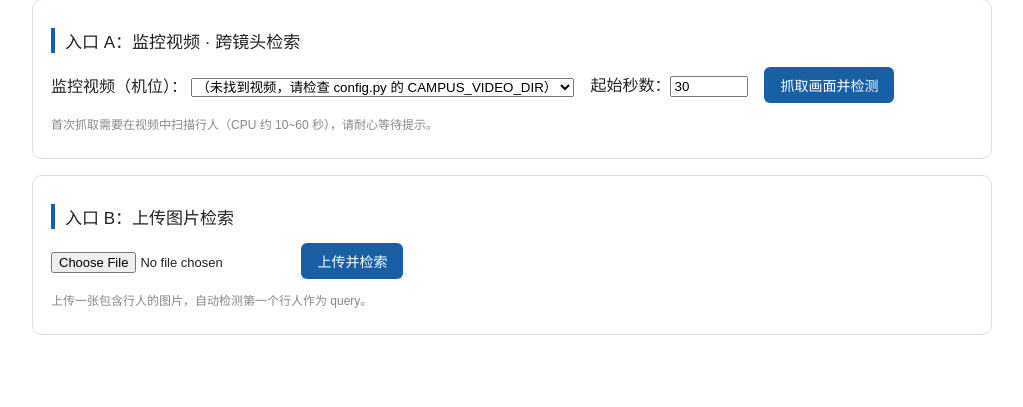
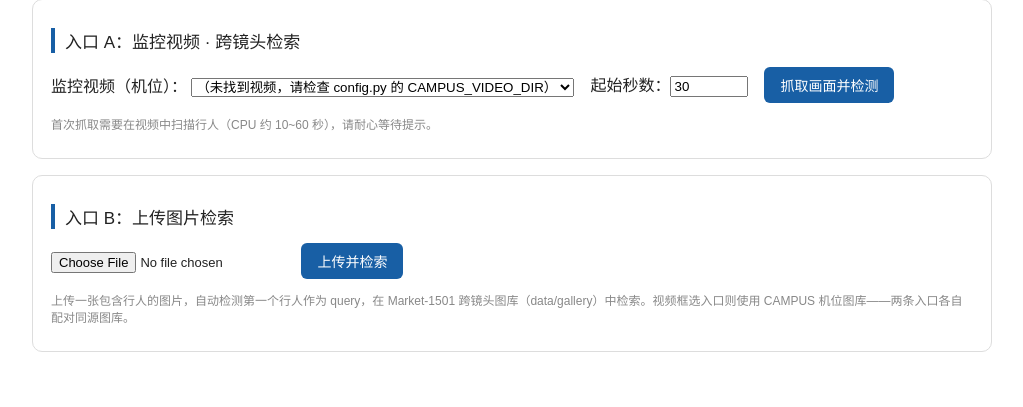
Before and after one commit to bixiaoqin/SmartGuard-ReID, a Flask app: page / in a window 1280 px wide. Shown: the part 108-515 px from the top of the page, without its empty margins (128-1151 px from the left). Run offline with Flask 3, Linux system fonts and the light colour scheme.

Commit message:
修复上传检索入口图库错配：上传图片改用 Market 图库，与视频框选入口（CAMPUS 图库）各自配对同源图库
问题：/upload 上传的 Market 查询图被拿去搜 CAMPUS 机位图库，
同人不存在于该图库，全部相似度仅 ~0.08（噪音水平）。

修复：
- 引擎/检测器改为全局单例，ReIDService 只承载图库特征，按图库路径缓存多实例
- /select（视频框选）保持 CAMPUS 图库；/upload（图片上传）改用 data/gallery（Market 跨镜头子集）
- 响应新增 gallery 字段标注所搜图库；页面提示文案同步说明

实测：上传 query.jpg Top-1 = 同一行人另一机位 0.7296（修复前 0.0911）；
test_app.py 全链路 5/5 通过

```diff
--- a/app.py
+++ b/app.py
@@ -34,12 +34,30 @@ def pick_gallery_dir():
     return GALLERY_DIR
 
 
+# 引擎与检测器全局只加载一份（重量级），各图库仅共享它们
+_engine = None
+_detector = None
+
+
+def get_engine():
+    global _engine
+    if _engine is None:
+        _engine = ReIDExtractor(str(REID_WEIGHTS))
+    return _engine
+
+
+def get_detector():
+    global _detector
+    if _detector is None:
+        _detector = FrameDetector(str(YOLO_WEIGHTS))
+    return _detector
+
+
 class ReIDService:
-    """检测器 + 特征引擎 + 图库特征，只加载一次；图库特征缓存到 npz，二次启动秒开"""
+    """某个图库的特征集合（引擎/检测器为全局单例）；图库特征缓存到 npz，二次启动秒开"""
 
     def __init__(self, gallery_dir):
-        self.detector = FrameDetector(str(YOLO_WEIGHTS))
-        self.engine = ReIDExtractor(str(REID_WEIGHTS))
+        self.engine = get_engine()
         self.gallery_dir = Path(gallery_dir)
         self.gallery_paths = []
         self.gallery_feats = None
@@ -82,19 +100,21 @@ class ReIDService:
                 for r, i in enumerate(order)]
 
 
-_service = None
+_services = {}  # 图库路径 -> ReIDService
 
 
-def get_service():
-    global _service
-    if _service is None:
-        _service = ReIDService(pick_gallery_dir())
-    return _service
+def get_service(gallery_dir=None):
+    """按图库路径缓存服务实例；不传参数时用默认图库（视频入口配 CAMPUS）"""
+    if gallery_dir is None:
+        gallery_dir = pick_gallery_dir()
+    gallery_dir = Path(gallery_dir).resolve()
+    if gallery_dir not in _services:
+        _services[gallery_dir] = ReIDService(gallery_dir)
+    return _services[gallery_dir]
 
 
-def _run_search(query_crop, key, top_k=5):
+def _run_search(query_crop, key, svc, top_k=5):
     """query 裁图 → 特征 → 检索 → rank list 图，返回响应 JSON"""
-    svc = get_service()
     CACHE_DIR.mkdir(parents=True, exist_ok=True)
     cv2.imwrite(str(CACHE_DIR / f"{key}_query.jpg"), query_crop)
     query_feat = svc.engine.extract(query_crop)
@@ -102,6 +122,7 @@ def _run_search(query_crop, key, top_k=5):
     out_png = CACHE_DIR / f"{key}_rank.png"
     render_rank_list(query_crop, results, out_png)
     return jsonify(
+        gallery=f"{svc.gallery_dir.parent.name}/{svc.gallery_dir.name}",
         rank_list=f"/cache/{out_png.name}",
         results=[{"rank": r["rank"], "similarity": round(r["similarity"], 4),
                   "file": Path(r["path"]).name} for r in results])
@@ -130,7 +151,7 @@ def frame():
 
     svc = get_service()
     frame_no, frame, dets, annotated = grab_annotated_frame(
-        str(video_path), svc.detector, seek_seconds=seek)
+        str(video_path), get_detector(), seek_seconds=seek)
 
     CACHE_DIR.mkdir(parents=True, exist_ok=True)
     key = f"{Path(video_name).stem}_{frame_no}_{int(time.time())}"
@@ -161,27 +182,28 @@ def select():
     crop = frame[y1:y2, x1:x2]
     if crop.size == 0:
         return jsonify(error="裁剪失败"), 400
-    return _run_search(crop, key)
+    return _run_search(crop, key, get_service())
 
 
 @app.route("/upload", methods=["POST"])
 def upload():
-    """图片上传检索（备用入口）"""
+    """图片上传检索（备用入口）：上传图在 Market-1501 跨镜头图库中检索，
+    与视频框选入口（CAMPUS 图库）各自配对，保证 query 和图库同源"""
     f = request.files.get("image")
     if not f:
         return jsonify(error="没有收到文件"), 400
     img = cv2.imdecode(np.frombuffer(f.read(), np.uint8), cv2.IMREAD_COLOR)
     if img is None:
         return jsonify(error="图片读取失败"), 400
-    svc = get_service()
-    dets, _ = svc.detector.detect(img)
+    detector = get_detector()
+    dets, _ = detector.detect(img)
     if not dets:
         return jsonify(error="图中没有检测到行人"), 400
-    crop = svc.detector.crop_person(img, dets[0]["bbox"])
+    crop = detector.crop_person(img, dets[0]["bbox"])
     if crop is None:
         return jsonify(error="行人裁剪失败"), 400
     key = f"upload_{int(time.time())}"
-    return _run_search(crop, key)
+    return _run_search(crop, key, get_service(GALLERY_DIR))
 
 
 @app.route("/cache/<path:name>")
--- a/templates/index.html
+++ b/templates/index.html
@@ -38,7 +38,7 @@
     <input type="file" id="imgFile" accept="image/*" required>
     <button type="submit">上传并检索</button>
   </form>
-  <p class="hint">上传一张包含行人的图片，自动检测第一个行人作为 query。</p>
+  <p class="hint">上传一张包含行人的图片，自动检测第一个行人作为 query，在 Market-1501 跨镜头图库（data/gallery）中检索。视频框选入口则使用 CAMPUS 机位图库——两条入口各自配对同源图库。</p>
 </section>
 
 <!-- ============ 检索结果 ============ -->
```
